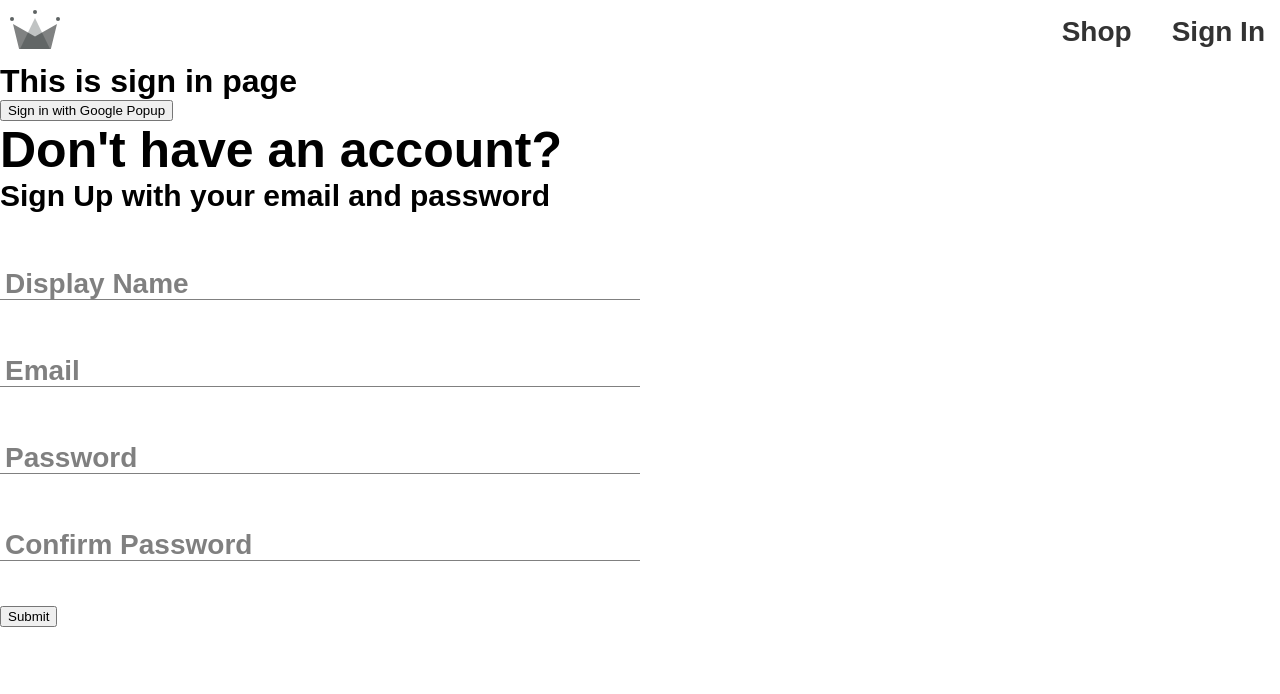
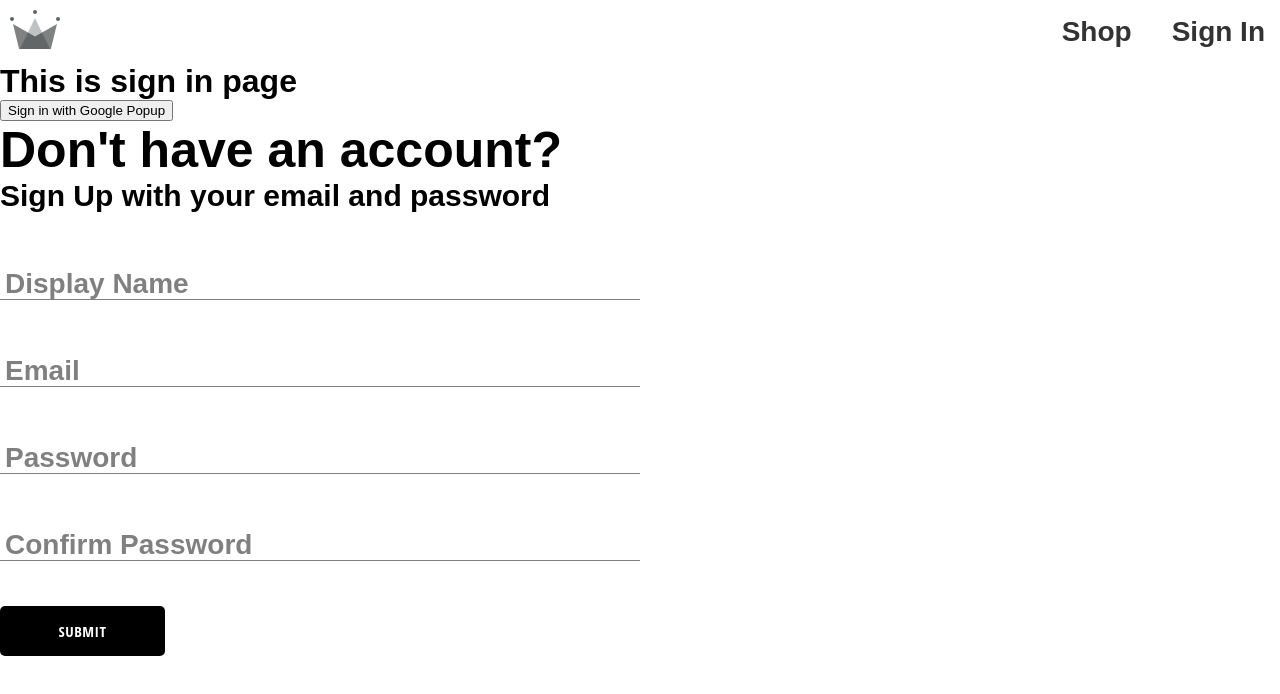
Before and after one commit to Chiahsuan-TW/clothing-website-practice, a React (Create React App) app: page /sign-in in a window 1280 px wide. Shown: the top 694 px of the page. Built offline with nearby package versions, Linux system fonts and the light colour scheme; a web font is replaced by a local one.

Commit message:
add button component

```diff
--- /dev/null
+++ b/src/components/button/button.component.jsx
@@ -0,0 +1,17 @@
+import './button.styles.scss';
+
+const buttonTypes = {
+  'google': 'google-sign-in',
+  'inverted': 'inverted'
+}
+
+const Button = ({label, variant, ...otherProps}) => {
+  return (
+    <button className={`button-container ${buttonTypes[variant]}`} {...otherProps}>
+      {label}
+    </button>
+  )
+}
+
+
+export default Button;
--- /dev/null
+++ b/src/components/button/button.styles.scss
@@ -0,0 +1,48 @@
+
+.button-container {
+  min-width: 165px;
+  width: auto;
+  height: 50px;
+  letter-spacing: 0.5px;
+  line-height: 50px;
+  padding: 0 35px 0 35px;
+  font-size: 15px;
+  background-color: black;
+  color: white;
+  text-transform: uppercase;
+  font-family: 'Open Sans Condensed';
+  font-weight: bolder;
+  border: none;
+  cursor: pointer;
+  display: flex;
+  justify-content: center;
+  border-radius: 5px;
+
+  &:hover {
+    background-color: white;
+    color: black;
+    border: 1px solid black;
+  }
+
+  &.google-sign-in {
+    background-color: #4285f4;
+    color: white;
+
+    &:hover {
+      background-color: #357ae8;
+      border: none;
+    }
+  }
+
+  &.inverted {
+    background-color: white;
+    color: black;
+    border: 1px solid black;
+
+    &:hover {
+      background-color: black;
+      color: white;
+      border: none;
+    }
+  }
+}
--- a/src/components/sign-up-form/sign-up-form.component.jsx
+++ b/src/components/sign-up-form/sign-up-form.component.jsx
@@ -2,6 +2,7 @@ import {useState} from 'react';
 
 import { createAuthUserWithEmailAndPassword, createUserDocumentFromAuth } from '../../utils/firebase/config';
 import FormInput from '../form-input/form-input.component';
+import Button from '../button/button.component'
 import './sign-up-form.styles.scss';
 
 const SignUpForm = () => {
@@ -60,7 +61,7 @@ const SignUpForm = () => {
         <FormInput label="Email" type="email" required onChange={handleChange} name='email' value={email}/>
         <FormInput label="Password" type="password" required onChange={handleChange} name='password' value={password}/>
         <FormInput label="Confirm Password" type="password" required onChange={handleChange} name='confirmPassword' value={confirmPassword} />
-        <button type="submit">Submit</button>
+        <Button label="Submit" type="submit"/>
       </form>
     </div>
   )
```
